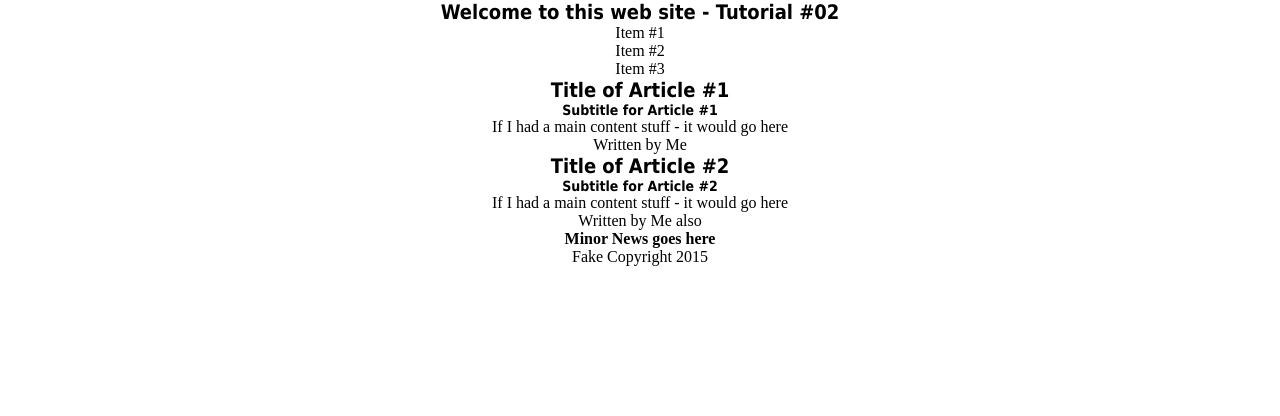
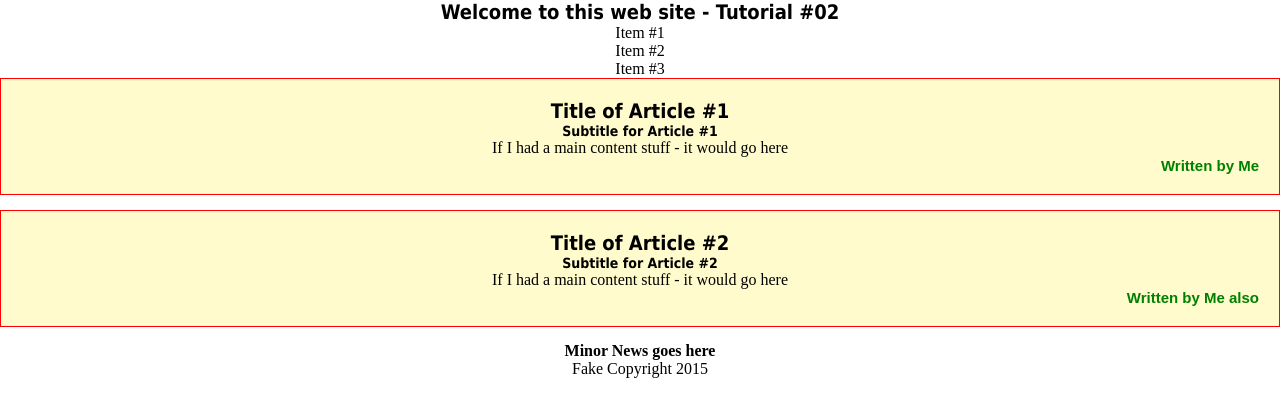
Before and after one commit to Howlinmoon/HTML5-TNB, a plain HTML site: page Tutorial-02/index.html in a window 1280 px wide. Drawn offline with Linux system fonts and the light colour scheme; files that its build step writes are made by us from their sources.

Commit message:
Tutorial #13 - more styling stuff

```diff
--- a/Tutorial-09/main.css
+++ b/Tutorial-09/main.css
@@ -65,3 +65,17 @@ body {
 	padding: 20px;
 	border-top: 2px solid green;
 }
+
+article {
+	background: #FFFBCC;
+	border: 1px solid red;
+	padding: 20px;
+	margin-bottom: 15px;
+
+}
+
+article footer {
+	text-align: right;
+	color: green;
+	font: bold 15px Arial;
+}
```
